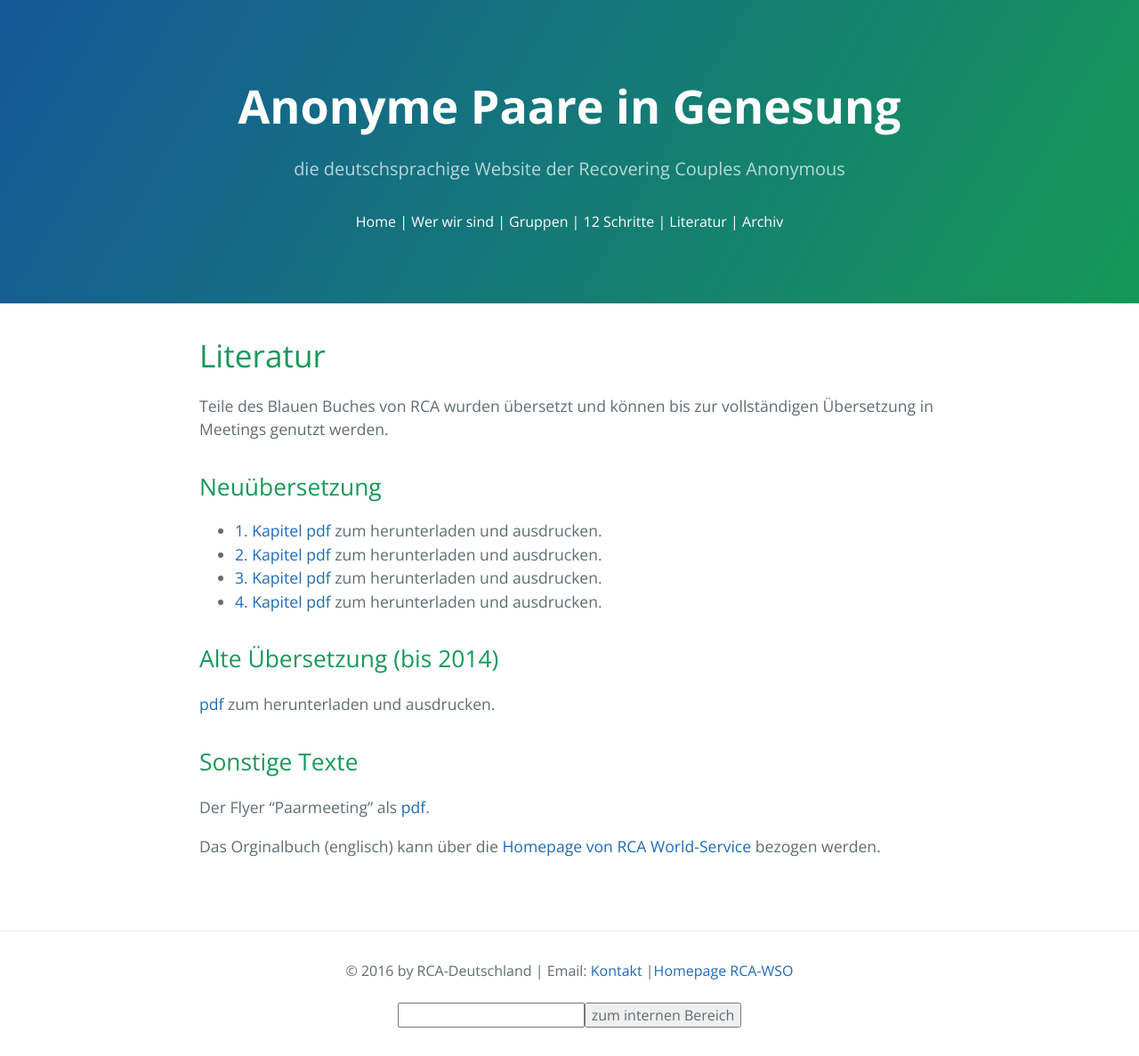
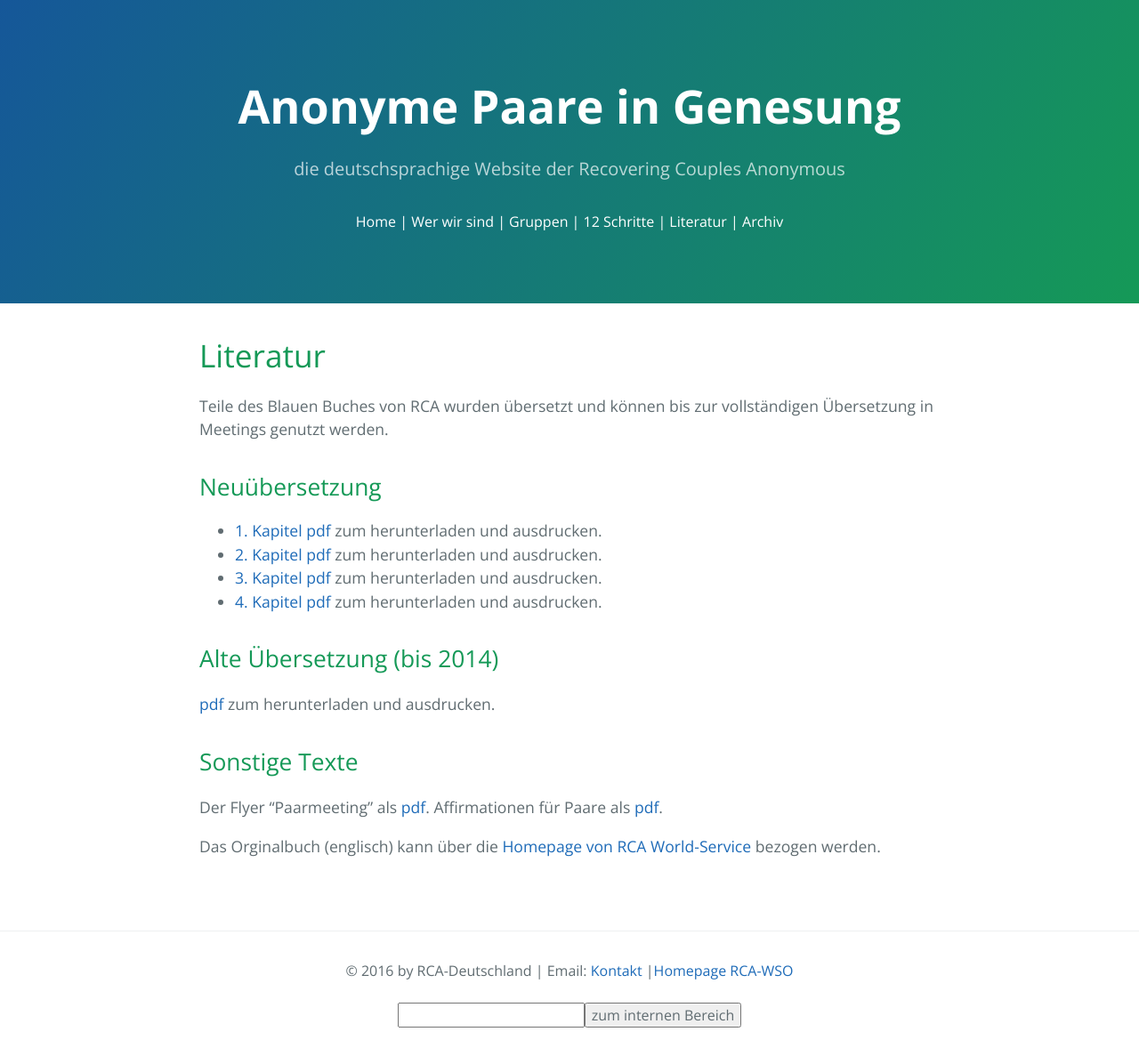
Before and after one commit to rcadeutschland/rcadeutschland.github.io, a Jekyll site: the page built from Literatur.MD, in a window 1280 px wide. Shown: the whole page at 89% size. Built offline with Jekyll 4.4.1, drawn with Linux system fonts in a browser that asks for light colours; nearby versions of some CDN libraries.

Commit message:
Update Literatur.MD

```diff
--- a/Literatur.MD
+++ b/Literatur.MD
@@ -21,5 +21,6 @@ vollständigen Übersetzung in Meetings genutzt werden.
 ## Sonstige Texte
 
 Der Flyer "Paarmeeting" als [pdf](/files/rca_flyer_2010.pdf).
+Affirmationen für Paare als [pdf](/files/AffirmationenFuerPaareRCA.pdf).
 
 Das Orginalbuch (englisch) kann über die [Homepage von RCA World-Service](http://www.recovering-couples.org) bezogen werden.
```
